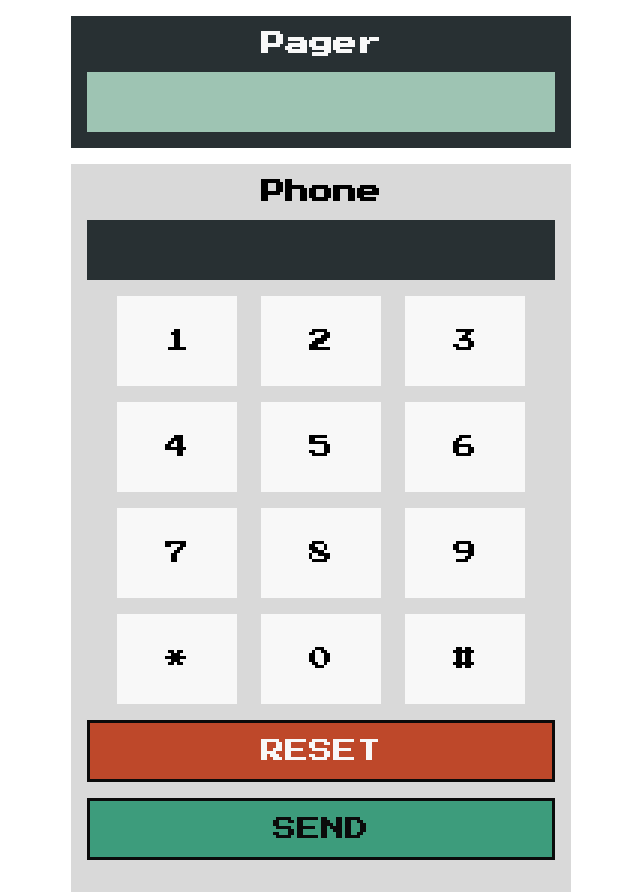
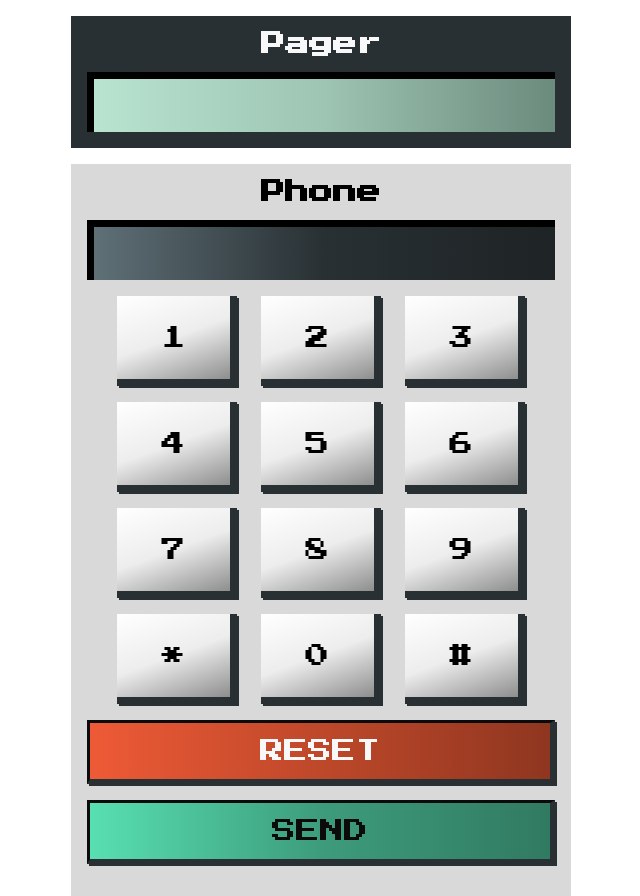
Before and after one commit to casserole27/send-to-pager, a plain HTML site: page index.html in a window 1280 px wide. Shown: the whole page, without its empty margins (319-959 px from the left). Drawn offline with Linux system fonts and the light colour scheme.

Commit message:
CSS 3D styling
Added some linear gradients to the display fields and button, as well as borders and box shadows to give 3d appearance.

```diff
--- a/index.css
+++ b/index.css
@@ -100,9 +100,12 @@ h2 {
     width: 100%;
     height: 60px;
     color: var(--pager-display-text);
-    background-color: var(--pager-display);
+    background: linear-gradient(to right, #b8e4d0, #9EC4B3, #6b8b7d);
     padding: 1rem;
+    border-left: 7px solid black;
+    border-top: 7px solid black;
 }
+
 
 /****** PHONE ******/
 
@@ -114,10 +117,12 @@ h2 {
 .phone-field {
     width: 100%;
     height: 60px;
-    background-color: var(--phone-display);
+    background: linear-gradient(to right, #5f7077, #283033, #1e2325);
     color: var(--phone-display-text);
     padding: 1rem;
     margin-bottom: 1rem;
+    border-left: 7px solid black;
+    border-top: 7px solid black;
 }
 
 /****** NUMPAD ******/
@@ -129,9 +134,12 @@ h2 {
 .numpad-btns {
     width: 120px;
     height: 90px;
-    background-color: var(--phone-key);
+    background: linear-gradient(-200deg, #ffffff, #eeeded, #8f8e8e);
     color: var(--plain-text);
     border: none;
+    border-right: 7px solid var(--phone-display);
+    border-bottom: 7px solid var(--phone-display);
+    box-shadow: 2px 2px var(--phone-display);
 }
 
 @media (max-width: 500px) {
@@ -153,17 +161,20 @@ h2 {
 .reset-btn, .send-btn {
     border: 3px solid var(--reset-send-border);
     padding: 1rem;
+    border-right: 5px solid var(--phone-display);
+    border-bottom: 5px solid var(--phone-display);
+    box-shadow: 2px 2px var(--phone-display);
 }
 
 .reset-btn {
     width: 100%;
-    background-color: var(--reset-button);
+    background: linear-gradient(to right, #ee5a36, #BE482A, #8f3620);
     color: var(--reset-button-text);
 }
 
 .send-btn {
     width: 100%;
-    background-color: var(--send-button);
+    background: linear-gradient(to right, #58dfb2, #3D9C7C, #317a62);
     color: var(--send-button-text);
 }
 
```
